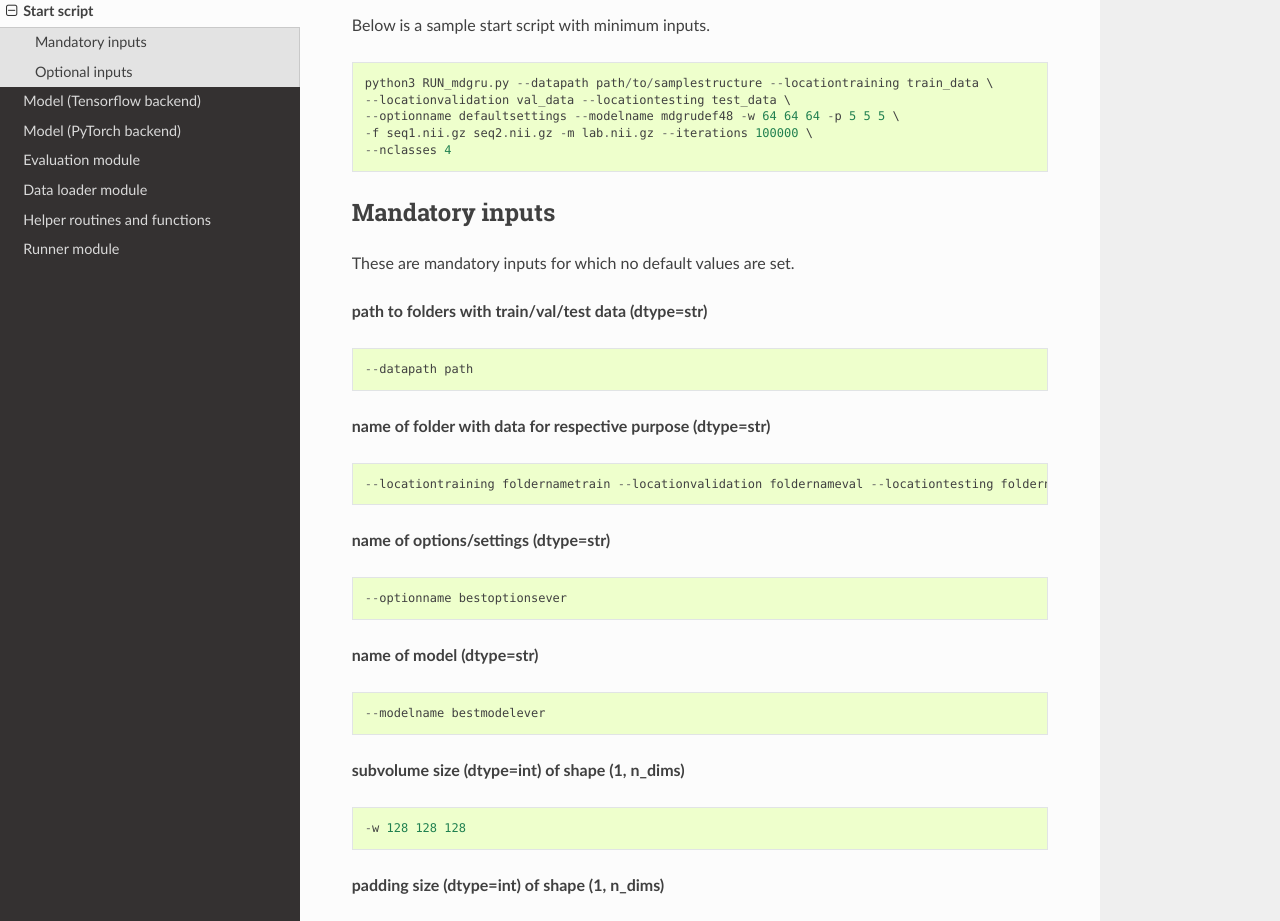
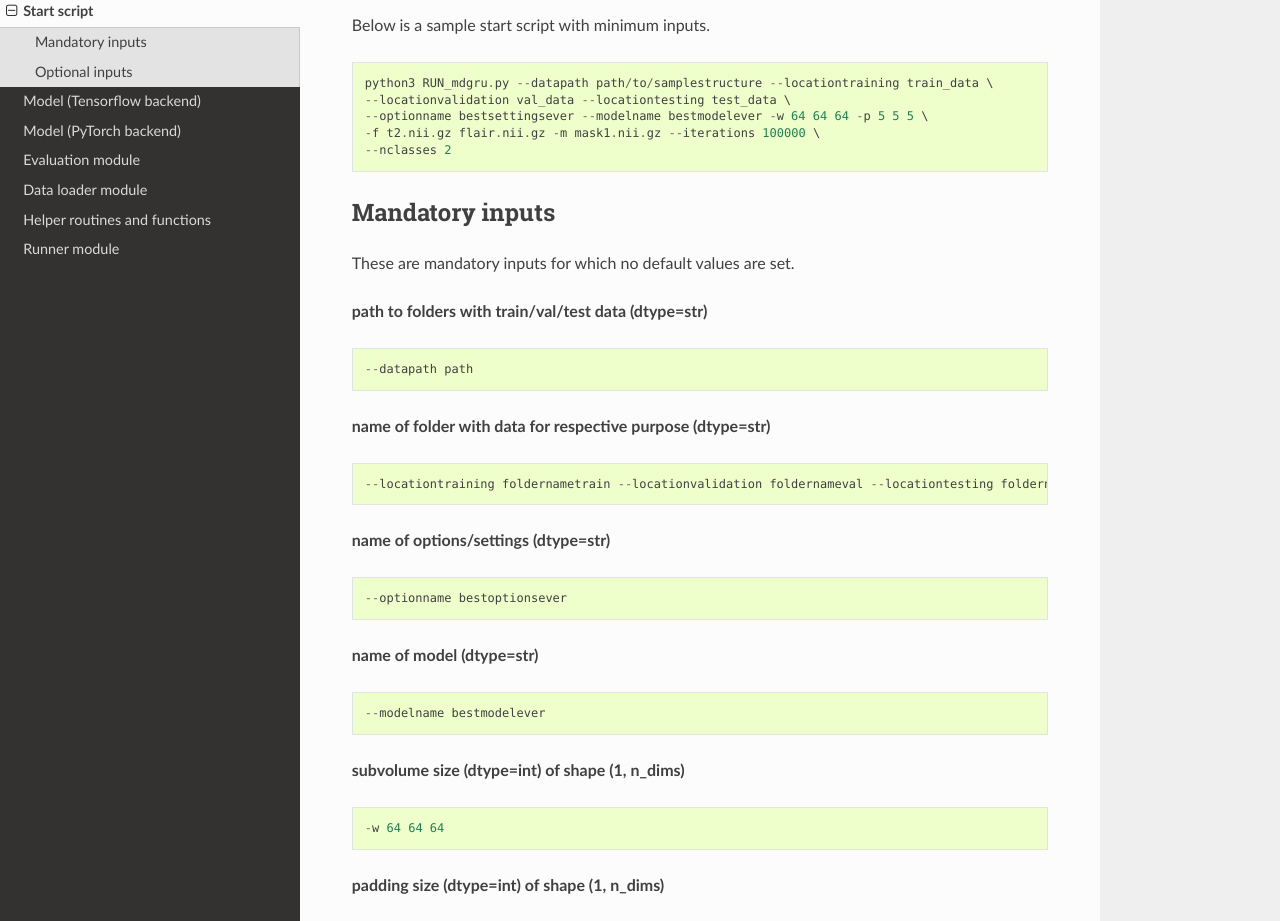
Before and after one commit to zubata88/mdgru, a Sphinx documentation site: the page built from docs/RUN_mdgru.rst, in a window 1280 px wide and 1400 px high. Shown: the part 270-1191 px from the top of the window. Built offline with Sphinx 7.4.7 and the Read the Docs theme 2.0.0, drawn with Linux system fonts in a browser that asks for light colours.

Commit message:
Update RUN_mdgru.rst

```diff
--- a/docs/RUN_mdgru.rst
+++ b/docs/RUN_mdgru.rst
@@ -11,9 +11,9 @@ Below is a sample start script with minimum inputs.
 
     python3 RUN_mdgru.py --datapath path/to/samplestructure --locationtraining train_data \
     --locationvalidation val_data --locationtesting test_data \
-    --optionname defaultsettings --modelname mdgrudef48 -w 64 64 64 -p 5 5 5 \
-    -f seq1.nii.gz seq2.nii.gz -m lab.nii.gz --iterations 100000 \
-    --nclasses 4
+    --optionname bestsettingsever --modelname bestmodelever -w 64 64 64 -p 5 5 5 \
+    -f t2.nii.gz flair.nii.gz -m mask1.nii.gz --iterations 100000 \
+    --nclasses 2
 
 Mandatory inputs
 ----------------
@@ -43,7 +43,7 @@ These are mandatory inputs for which no default values are set.
 **subvolume size (dtype=int) of shape (1, n_dims)**
 ::
 
-    -w 128 128 128
+    -w 64 64 64
 
 **padding size (dtype=int) of shape (1, n_dims)**
 ::
```
